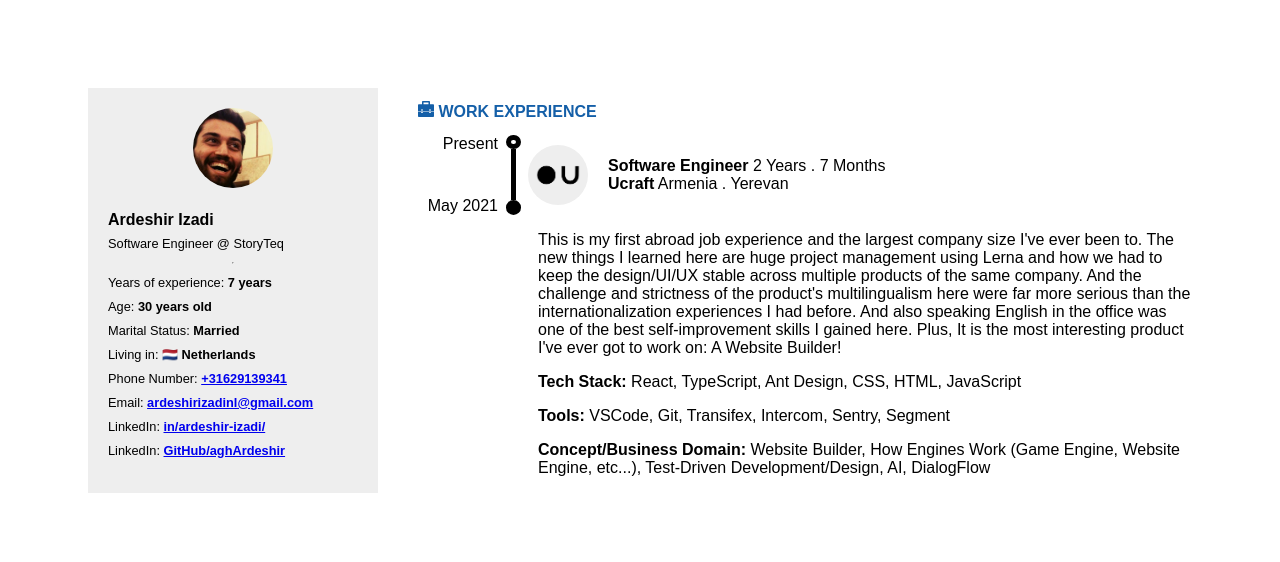
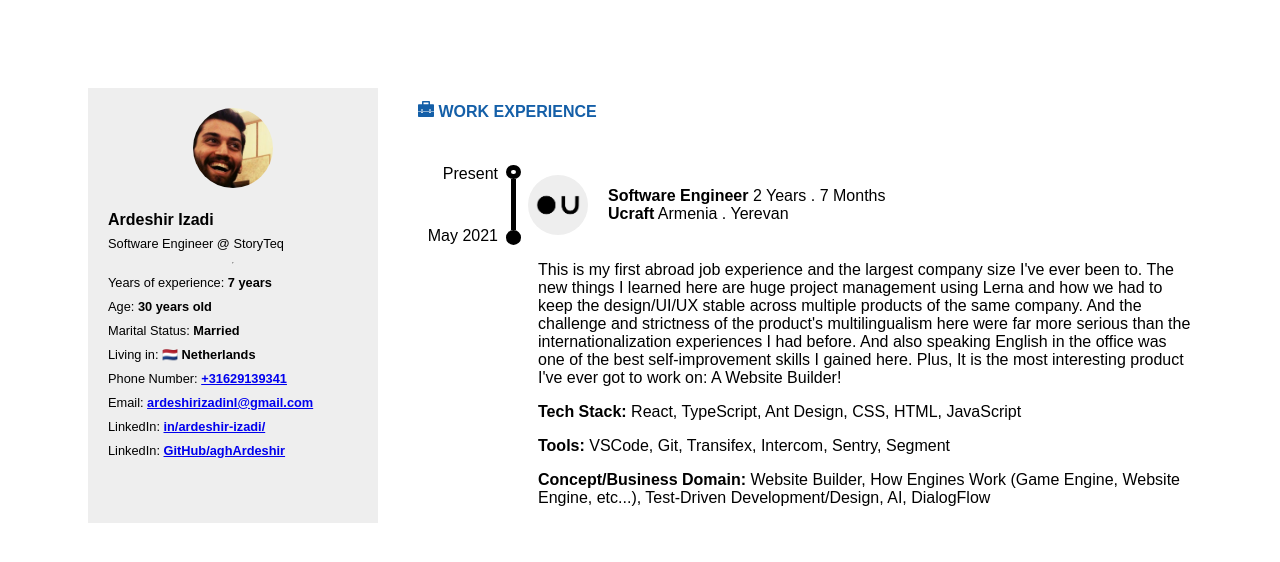
Before and after one commit to aghArdeshir/aghardeshir.github.io, a website: page CV/index.html in a window 1280 px wide. Drawn offline with Linux system fonts and the light colour scheme.

Commit message:
CV: add a padding above job experiences

```diff
--- a/CV/index.html
+++ b/CV/index.html
@@ -42,6 +42,9 @@
           text-transform: uppercase;
           color: #145fa8;
         }
+
+        & .job-experience-entry {
+          padding-top: 30px;
 
           & .work-experience-brief {
             display: grid;
@@ -119,6 +122,7 @@
             padding-left: 120px;
           }
         }
+      }
     </style>
   </head>
   <body>
@@ -163,7 +167,7 @@
           <img src="briefcase-svgrepo-com.svg" width="16" /> Work Experience
         </h2>
 
-        <div>
+        <div class="job-experience-entry">
           <div class="work-experience-brief">
             <span class="end-date">Present</span>
             <span class="start-date">May 2021</span>
```
Lines whose indentation alone changed are shown as unchanged.
